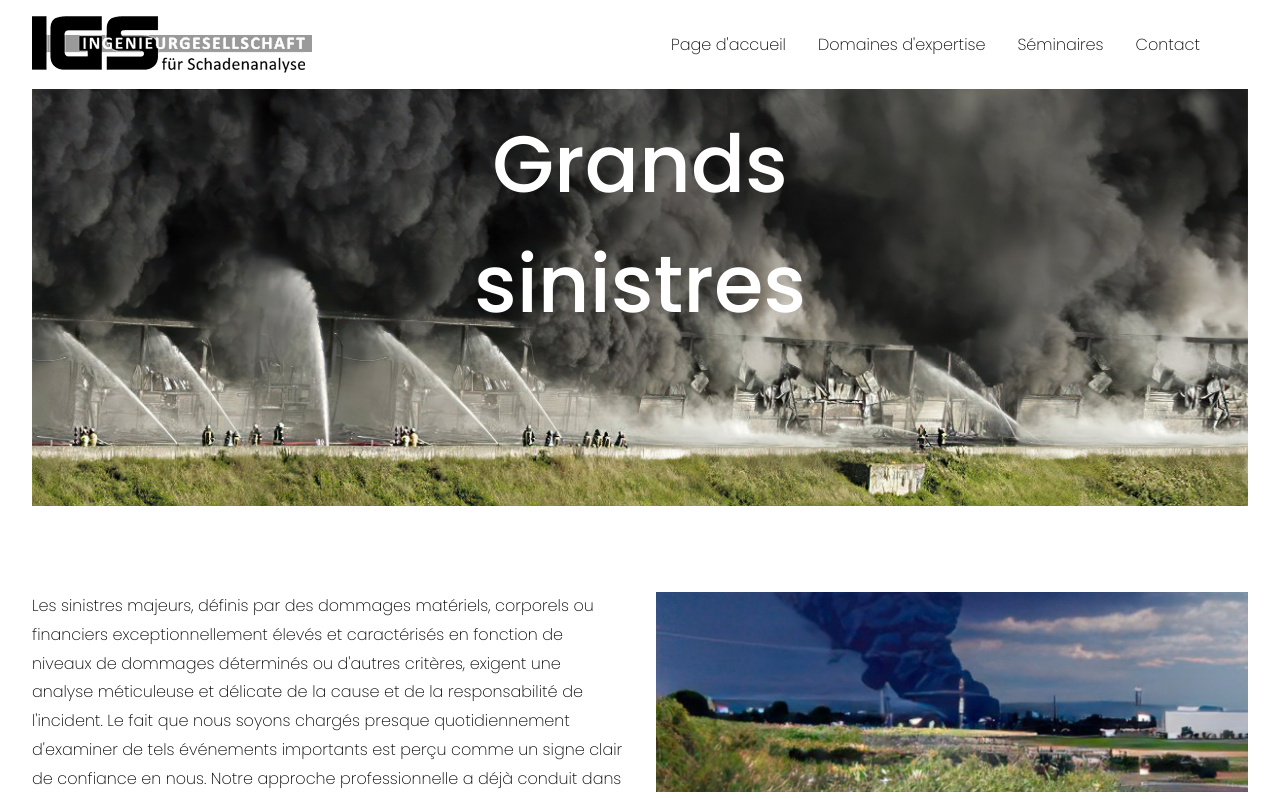
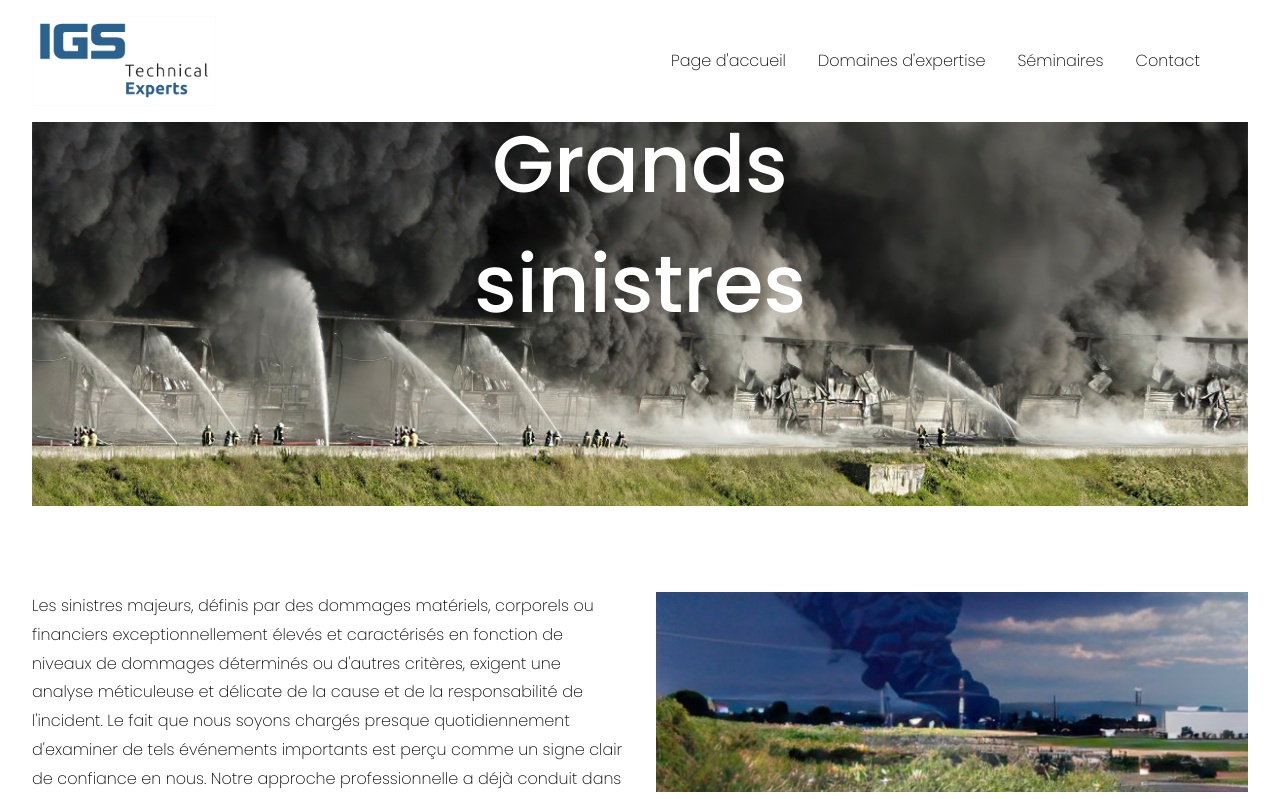
Before and after one commit to Khadijah-11/IGO, a plain HTML site: page areas-of-expertise.html in a window 1280 px wide. Shown: the top 799 px of the page. Drawn offline with Linux system fonts and the light colour scheme.

Commit message:
IGO completed

```diff
--- a/areas-of-expertise.html
+++ b/areas-of-expertise.html
@@ -4,7 +4,7 @@
     <meta charset="UTF-8">
     <meta name="viewport" content="width=device-width, initial-scale=1.0">
     <title>Domaines d'expertise</title>
-    <link rel="icon" type="image/png" href="images/logo/logo-cut.png">
+    <link rel="icon" type="image/png" href="images/logo/IGS-cut.png">
     <link rel="stylesheet" href="css/expertise.css">
     <link rel="stylesheet" href="css/global.css">
     <link rel="preconnect" href="https://fonts.googleapis.com">
@@ -15,7 +15,7 @@
     <header class="main-header">
         <div class="container">
             <div class="logo">
-                <img src="images/logo/logo1.png" alt="Logo">
+                <img src="images/logo/IGS-Logo_Png_Frei 1.jpg" alt="Logo">
             </div>
             <nav>
                 <ul>
```
Also changed, not shown: contact.html (+2 -2 lines), data-protection.html (+2 -2 lines), imprint.html (+2 -2 lines), index.html (+2 -2 lines), seminars.html (+2 -2 lines), images/logo/IGS-Logo_Png_Frei 1.jpg (added), images/logo/IGS-Logo_Png_Frei.png (added), images/logo/IGS-cut.png (added).
